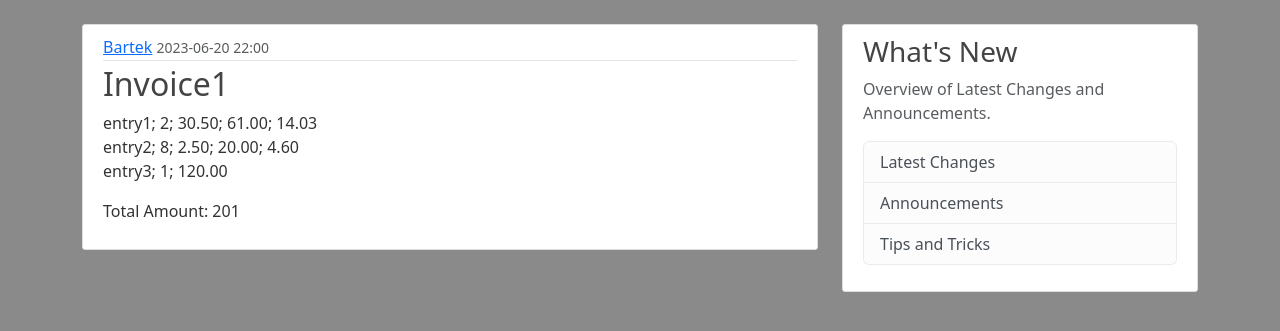
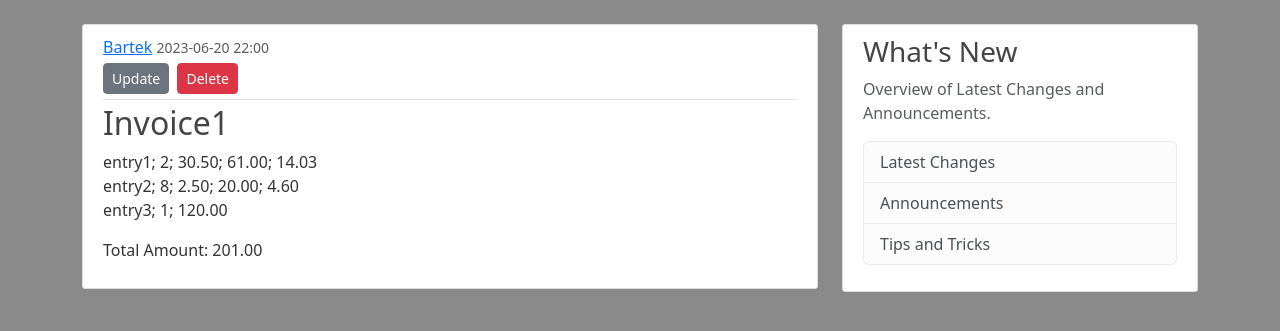
Before and after one commit to bart3br/Invoice-Manager, a Flask app: page /invoice/1 in a window 1280 px wide. Shown: the part 56-387 px from the top of the page. Run offline with Flask 3, Linux system fonts and the light colour scheme; a user stored in the database is signed in; parts of the project's set-up code (start-up, migrations or seed data) failed here and were passed over.

Commit message:
delete option for invoices

```diff
--- a/application/models.py
+++ b/application/models.py
@@ -25,7 +25,7 @@ class Invoice(db.Model):
     id = db.Column(db.Integer, primary_key = True)
     name = db.Column(db.String(100), nullable = False)
     content = db.Column(db.Text, nullable = False)
-    amount = db.Column(db.Integer, nullable = False)
+    amount = db.Column(db.Numeric(10,2), nullable = False)
     date_posted = db.Column(db.DateTime, nullable = False, default = datetime.utcnow)
     user_id = db.Column(db.Integer, db.ForeignKey('user.id'), nullable = False)
     entries = db.relationship('Entry', backref='invoice', lazy=True)
--- a/application/routes.py
+++ b/application/routes.py
@@ -1,4 +1,4 @@
-from flask import render_template, url_for, flash, redirect, request
+from flask import render_template, url_for, flash, redirect, request, abort
 from application import app, db, bcrypt
 from application.models import User, Invoice, Entry
 from application.forms import RegistrationForm, LoginForm, UpdateAccountForm, InvoiceForm
@@ -103,9 +103,46 @@ def new_invoice():
         db.session.commit()
         flash('Created a new invoice!', 'success')
         return redirect(url_for('home'))
-    return render_template('create_invoice.html', title='New Invoice', form=form)
+    return render_template('create_invoice.html', title='New Invoice', form=form, legend='New Invoice')
 
 @app.route('/invoice/<int:invoice_id>')
 def invoice(invoice_id):
     invoice = Invoice.query.get_or_404(invoice_id)
     return render_template('invoice.html', title=invoice.name, invoice=invoice)
+
+@app.route('/invoice/<int:invoice_id>/update', methods=['GET', 'POST'])
+@login_required
+def update_invoice(invoice_id):
+    invoice = Invoice.query.get_or_404(invoice_id)
+    #only the author of the invoice can update it
+    if invoice.author != current_user:
+        abort(403)
+    form = InvoiceForm()
+    if form.validate_on_submit():
+        invoice.name = form.name.data
+        invoice.content = form.entries.data
+        invoice.amount = form.amount.data
+        db.session.commit()
+        flash('Updated the invoice successfully!', 'success')
+        return redirect(url_for('invoice', invoice_id=invoice.id))
+    elif request.method == 'GET':
+        form.name.data = invoice.name
+        form.entries.data = invoice.content
+        form.amount.data = invoice.amount
+    return render_template('create_invoice.html', title='Update Invoice', form=form, legend='Update Invoice')
+
+@app.route('/invoice/<int:invoice_id>/delete', methods=['POST'])
+@login_required
+def delete_invoice(invoice_id):
+    invoice = Invoice.query.get_or_404(invoice_id)
+    #only the author of the invoice can update it
+    if invoice.author != current_user:
+        abort(403)
+
+    #cascade delete all entries related to the invoice being deleted
+    Entry.query.filter_by(invoice_id=invoice.id).delete()
+    #deleting invoice
+    db.session.delete(invoice)
+    db.session.commit()
+    flash('Invoice has been deleted!', 'success')
+    return redirect(url_for('home'))
--- a/application/templates/create_invoice.html
+++ b/application/templates/create_invoice.html
@@ -4,7 +4,7 @@
     <form method="POST" action="">
         {{ form.hidden_tag() }}
         <fieldset class="form-group">
-            <legend class="border-bottom mb-4">New Invoice</legend>
+            <legend class="border-bottom mb-4">{{ legend }}</legend>
 
             <div class="form-group">
                 {{ form.name.label(class="form-control-label") }}
--- a/application/templates/invoice.html
+++ b/application/templates/invoice.html
@@ -5,10 +5,39 @@
             <div class="article-metadata">
                 <a class="mr-2" href="#">{{ invoice.author.username }}</a>
                 <small class="text-muted">{{ invoice.date_posted.strftime('%Y-%m-%d %H:%M') }}</small>
+                {% if invoice.author == current_user %}
+                    <div>
+                        <a class="btn btn-secondary btn-sm mt-1 mb-1" href="{{ url_for('update_invoice', invoice_id=invoice.id) }}">Update</a>
+                        <button type="button" class="btn btn-danger btn-sm m-1" data-bs-toggle="modal" data-bs-target="#deleteModal">Delete</button>
+                    </div>
+                {% endif %}
             </div>
             <h2 class="article-title">{{ invoice.name }}</h2>
             <p class="article-content">{{ invoice.content }}</p>
             <p class="article-content">Total Amount: {{ invoice.amount }}</p>
         </div>
     </article>
+    <!-- Modal -->
+    <div class="modal fade" id="deleteModal" tabindex="-1" role="dialog" aria-labelledby="deleteModalLabel" aria-hidden="true">
+        <div class="modal-dialog" role="document">
+            <div class="modal-content">
+                <div class="modal-header">
+                    <h5 class="modal-title" id="deleteModalLabel">Delete Invoice?</h5>
+                    <button type="button" class="close" data-bs-dismiss="modal" aria-label="Close">
+                        <span aria-hidden="true">&times;</span>
+                    </button>
+                </div>
+                <div class="modal-body">
+                    Are you sure you want to delete this invoice?<br>
+                    Make sure that you are legally allowed to delete it, or make sure you have a copy of it.
+                </div>
+                <div class="modal-footer">
+                    <button type="button" class="btn btn-secondary" data-bs-dismiss="modal">Close</button>
+                    <form action="{{ url_for('delete_invoice', invoice_id=invoice.id) }}" method="POST">
+                        <input class="btn btn-danger" type="submit" value="Delete">
+                    </form>
+                </div>
+            </div>
+        </div>
+    </div>
 {% endblock content %}
```
Also changed, not shown: instance/site.db.
